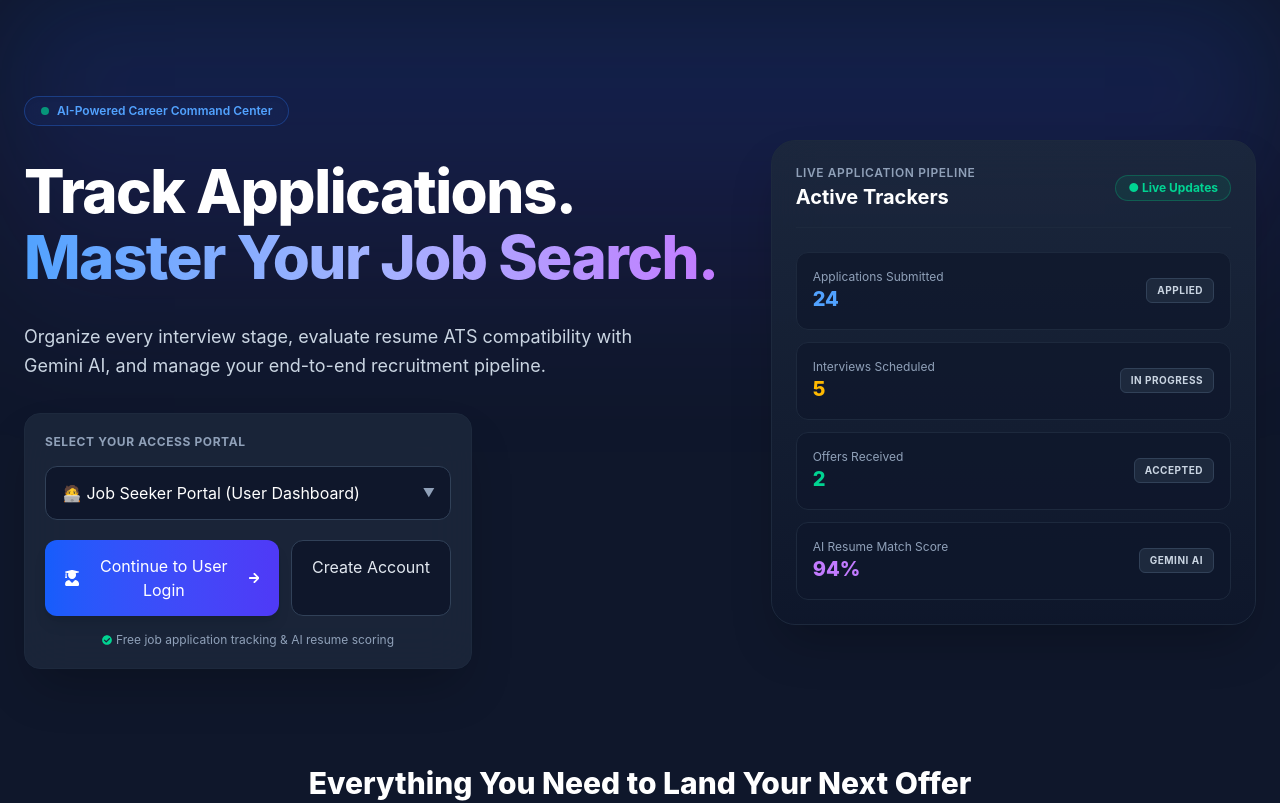
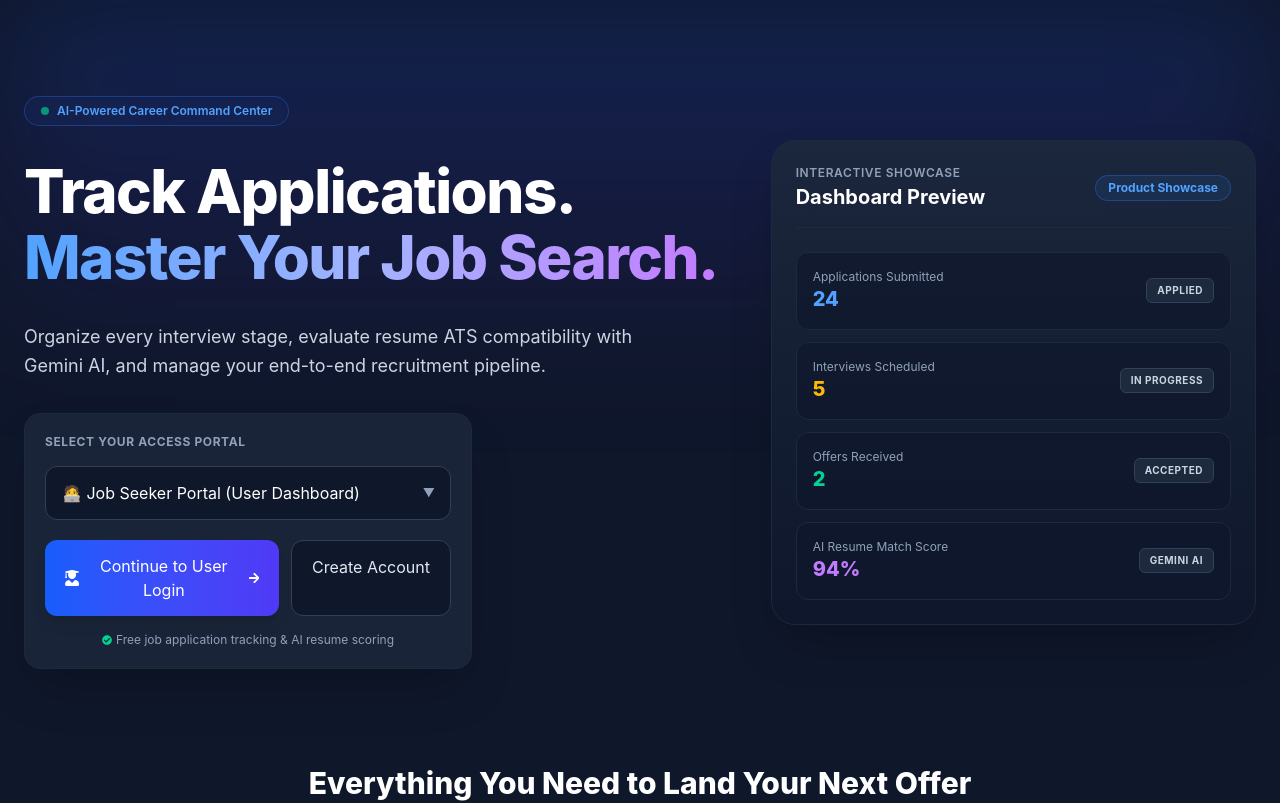
Before and after one commit to Dnyaneshwar7821/HireOrbit--Job-Application-Tracker, a React (Vite) app in the folder hireorbit-frontend/: page / in a window 1280 px wide. Shown: the top 803 px of the page. Built offline with nearby package versions, Linux system fonts and the light colour scheme; no server answers.

Commit message:
docs: update hero card label to Dashboard Preview

```diff
--- a/hireorbit-frontend/src/pages/Home.jsx
+++ b/hireorbit-frontend/src/pages/Home.jsx
@@ -141,12 +141,12 @@ const Home = () => {
             <div className="mb-6 flex items-center justify-between border-b border-slate-800 pb-4">
               <div>
                 <p className="text-xs font-semibold uppercase tracking-wider text-slate-400">
-                  Live Application Pipeline
+                  Interactive Showcase
                 </p>
-                <h2 className="text-xl font-bold text-white mt-0.5">Active Trackers</h2>
+                <h2 className="text-xl font-bold text-white mt-0.5">Dashboard Preview</h2>
               </div>
-              <span className="rounded-full bg-emerald-500/10 border border-emerald-500/30 px-3 py-1 text-xs font-bold text-emerald-400">
-                ● Live Updates
+              <span className="rounded-full bg-blue-500/10 border border-blue-500/30 px-3 py-1 text-xs font-bold text-blue-400">
+                Product Showcase
               </span>
             </div>
 
```
